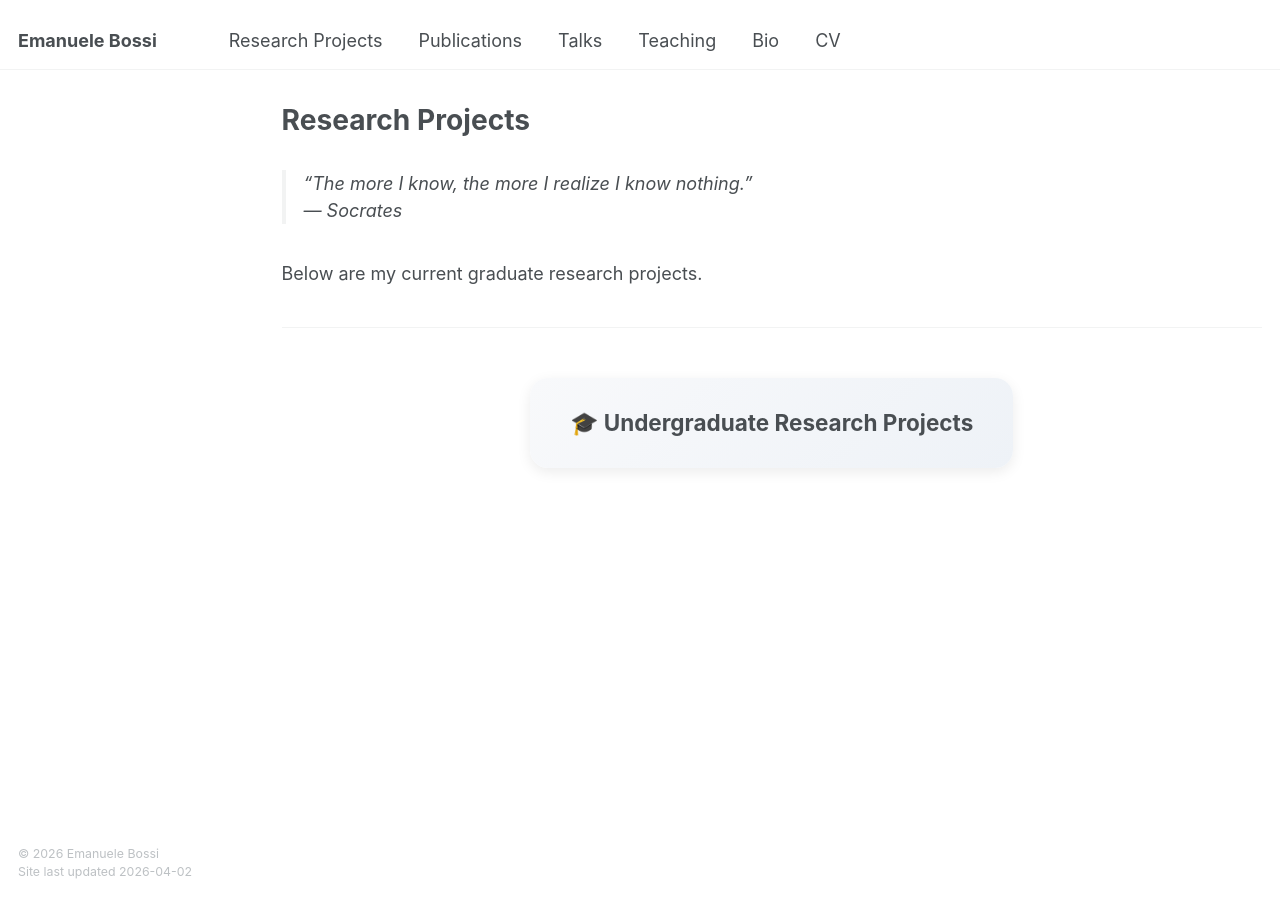
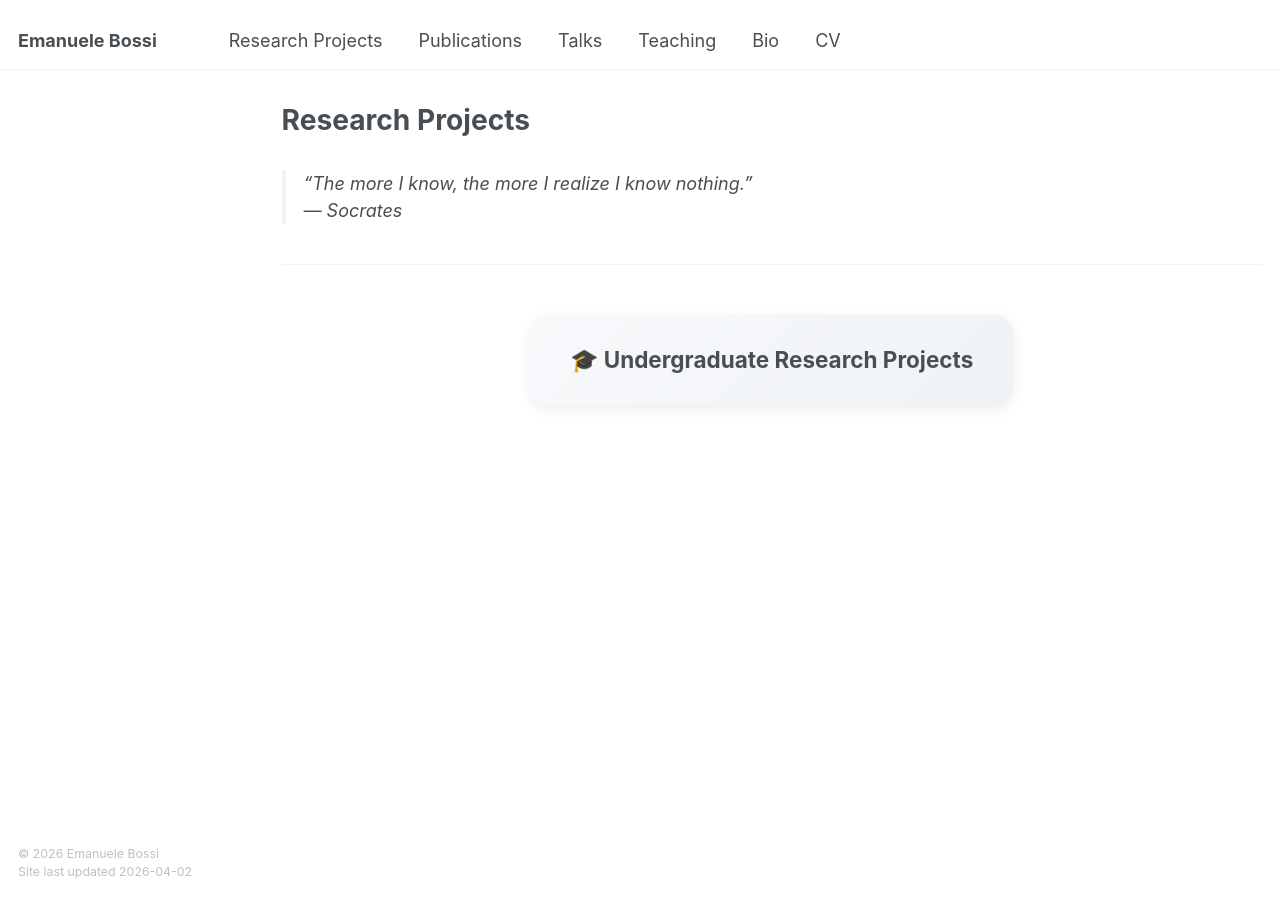
Before and after one commit to bossiemanuele/bossiemanuele.github.io, a Jekyll site: the page built from _pages/portfolio.html, in a window 1280 px wide. Built offline with Jekyll 4.4.1, drawn with Linux system fonts in a browser that asks for light colours.

Commit message:
Update portfolio.html

```diff
--- a/_pages/portfolio.html
+++ b/_pages/portfolio.html
@@ -9,10 +9,6 @@ author_profile: false
   “The more I know, the more I realize I know nothing.”
   <footer><cite>Socrates</cite></footer>
 </blockquote>
-
-<p>
-  Below are my current graduate research projects.
-</p>
 
 {% include base_path %}
 
```
